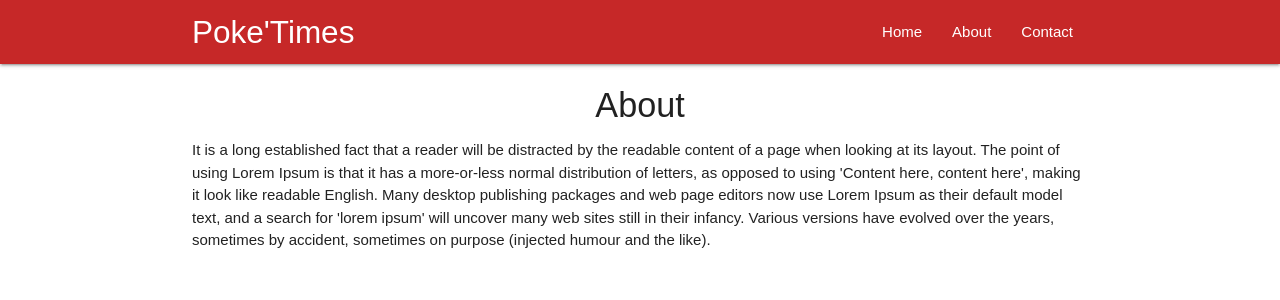
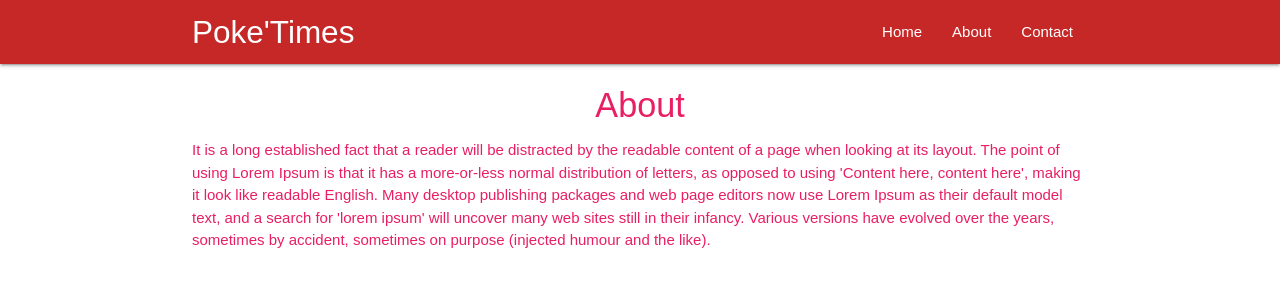
Before and after one commit to superstar1205/React-Redux-RESTfulapi, a React (Create React App) app in the folder poketimes/: page /about in a window 1280 px wide. Shown: the top 300 px of the page. Built offline with nearby package versions, Linux system fonts and the light colour scheme.

Commit message:
HOC in React

```diff
--- a/poketimes/src/components/About.js
+++ b/poketimes/src/components/About.js
@@ -1,4 +1,5 @@
 import React from 'react';
+import Rainbow from '../hoc/Rainbow';
 
 const About = () => {
     return (
@@ -8,4 +9,4 @@
         </div>
     )
 }
-export default About
+export default Rainbow(About);
--- /dev/null
+++ b/poketimes/src/hoc/Rainbow.js
@@ -0,0 +1,18 @@
+import React from 'react';
+
+const Rainbow = (WrappedComponent) => {
+
+    const colours = ['red', 'pink', 'orange', 'blue', 'green', 'yellow'];
+    const randomColour = colours[Math.floor(Math.random() * 5)];
+    const className = randomColour + '-text';
+
+    return (props) => {
+        return (
+            <div className={className}>
+                <WrappedComponent {...props} />
+            </div>
+        )
+    }
+}
+
+export default Rainbow;
```
